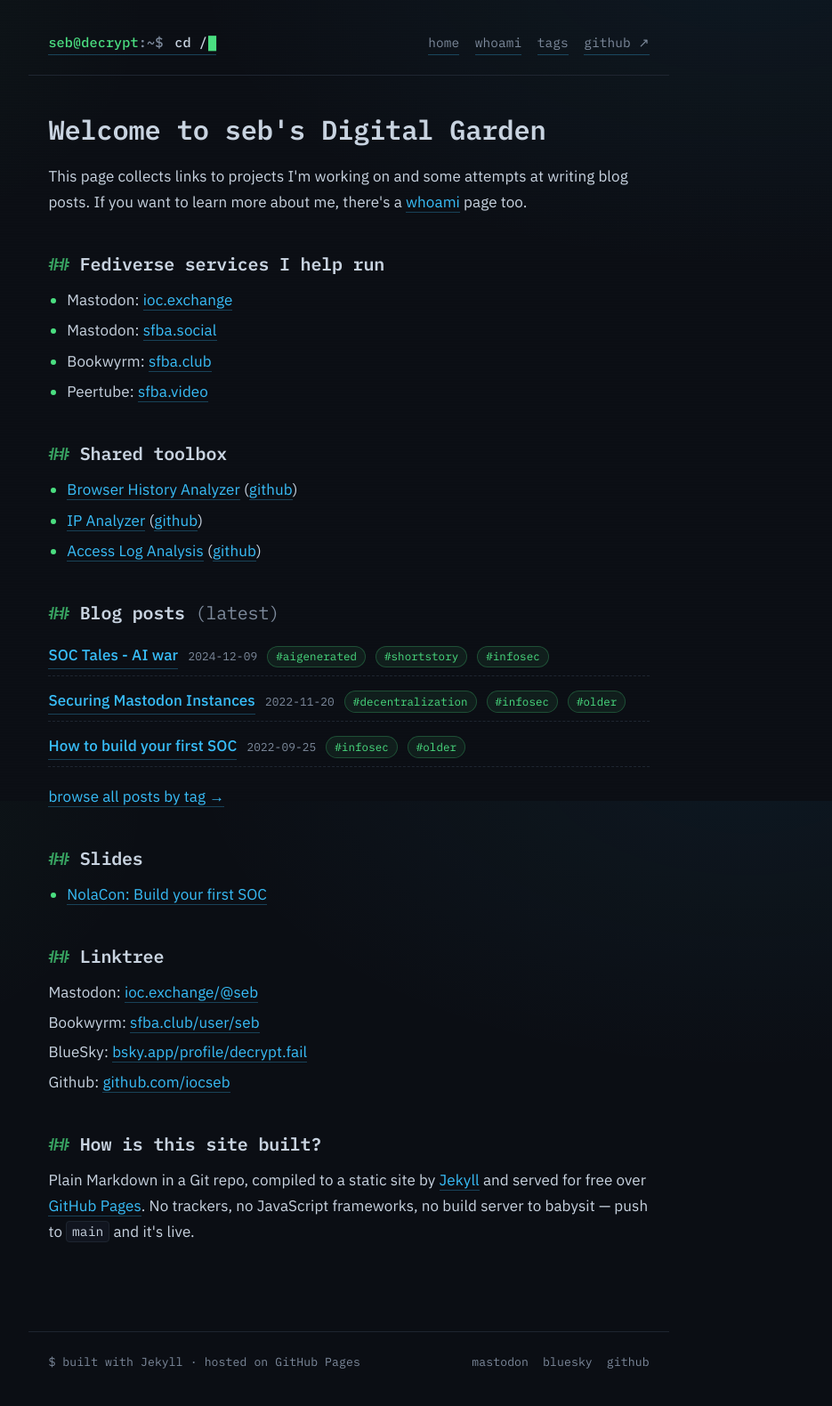
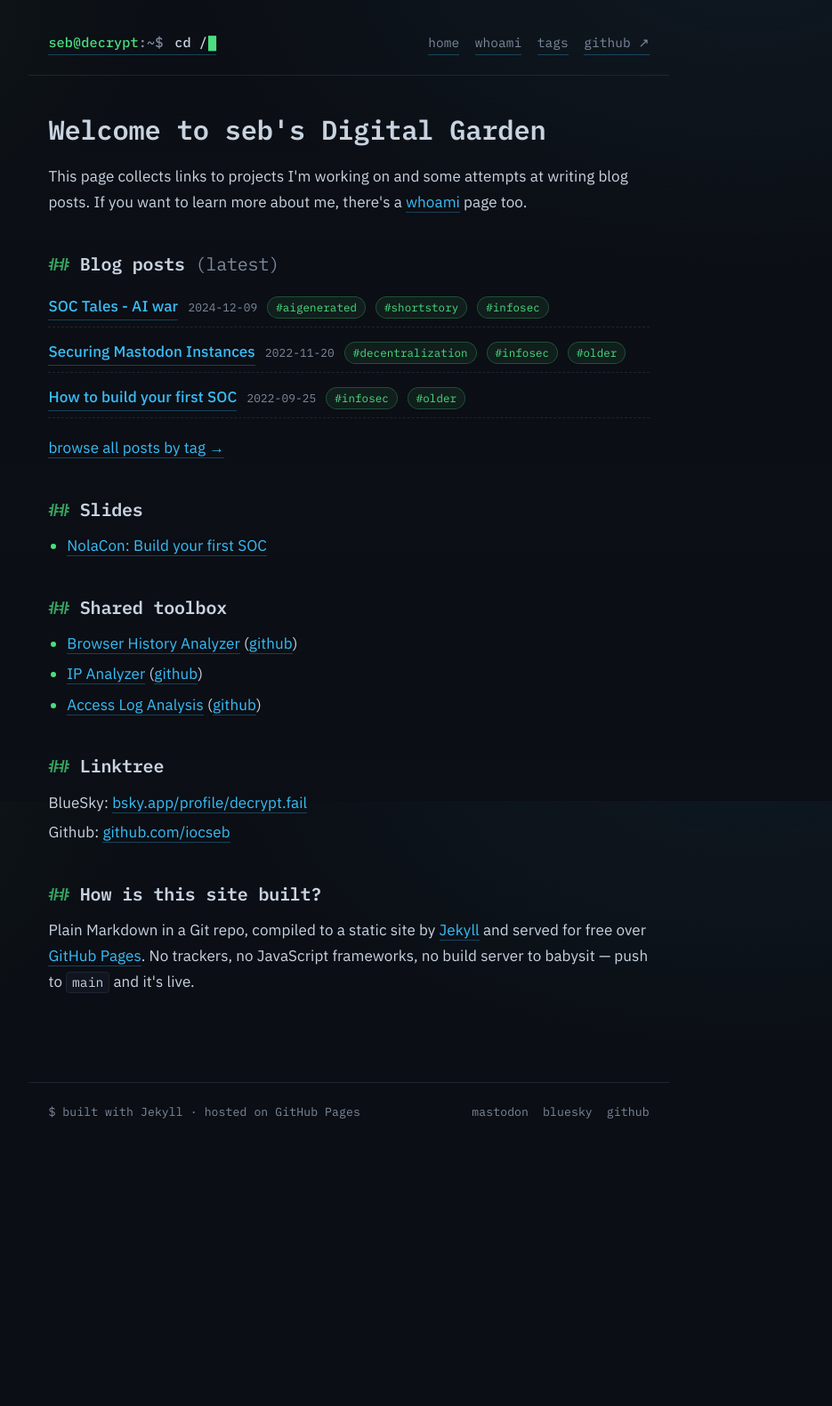
Before and after one commit to iocseb/decrypt.fail, a Jekyll site: the page built from index.html, in a window 1280 px wide. Shown: the whole page at 89% size, without its empty margins (248-1183 px from the left). Built offline with Jekyll 4.4.1, drawn with Linux system fonts in a browser that asks for light colours; after the commit the page ends 1300 px from its top, so only the background shows below that.

Commit message:
Update index.html

```diff
--- a/index.html
+++ b/index.html
@@ -5,21 +5,6 @@ layout: default
   <h1>Welcome to seb's Digital Garden</h1>
   <p>This page collects links to projects I'm working on and some attempts at writing
   blog posts. If you want to learn more about me, there's a <a href="/whoami/">whoami</a> page too.</p>
-
-  <h2>Fediverse services I help run</h2>
-  <ul>
-    <li>Mastodon: <a href="https://ioc.exchange">ioc.exchange</a></li>
-    <li>Mastodon: <a href="https://sfba.social">sfba.social</a></li>
-    <li>Bookwyrm: <a href="https://sfba.club">sfba.club</a></li>
-    <li>Peertube: <a href="https://sfba.video">sfba.video</a></li>
-  </ul>
-
-  <h2>Shared toolbox</h2>
-  <ul>
-    <li><a href="https://browser.tools.decrypt.fail">Browser History Analyzer</a> (<a href="https://github.com/iocseb/Browser-History-Analyzer">github</a>)</li>
-    <li><a href="https://ip.tools.decrypt.fail">IP Analyzer</a> (<a href="https://github.com/iocseb/ip-analyzer">github</a>)</li>
-    <li><a href="https://access-log.tools.decrypt.fail">Access Log Analysis</a> (<a href="https://github.com/iocseb/attack-ip-collector">github</a>)</li>
-  </ul>
 
   <h2>Blog posts <span class="muted">(latest)</span></h2>
   <ul class="post-list">
@@ -38,10 +23,15 @@ layout: default
     <li><a href="https://github.com/iocseb/slides/blob/main/nolacon2022_buildsoc.pdf">NolaCon: Build your first SOC</a></li>
   </ul>
 
+  <h2>Shared toolbox</h2>
+  <ul>
+    <li><a href="https://browser.tools.decrypt.fail">Browser History Analyzer</a> (<a href="https://github.com/iocseb/Browser-History-Analyzer">github</a>)</li>
+    <li><a href="https://ip.tools.decrypt.fail">IP Analyzer</a> (<a href="https://github.com/iocseb/ip-analyzer">github</a>)</li>
+    <li><a href="https://access-log.tools.decrypt.fail">Access Log Analysis</a> (<a href="https://github.com/iocseb/attack-ip-collector">github</a>)</li>
+  </ul>
+
   <h2>Linktree</h2>
   <ul class="linktree">
-    <li>Mastodon: <a href="https://ioc.exchange/@seb">ioc.exchange/@seb</a></li>
-    <li>Bookwyrm: <a href="https://sfba.club/user/seb">sfba.club/user/seb</a></li>
     <li>BlueSky: <a href="https://bsky.app/profile/decrypt.fail">bsky.app/profile/decrypt.fail</a></li>
     <li>Github: <a href="https://github.com/iocseb">github.com/iocseb</a></li>
   </ul>
```
